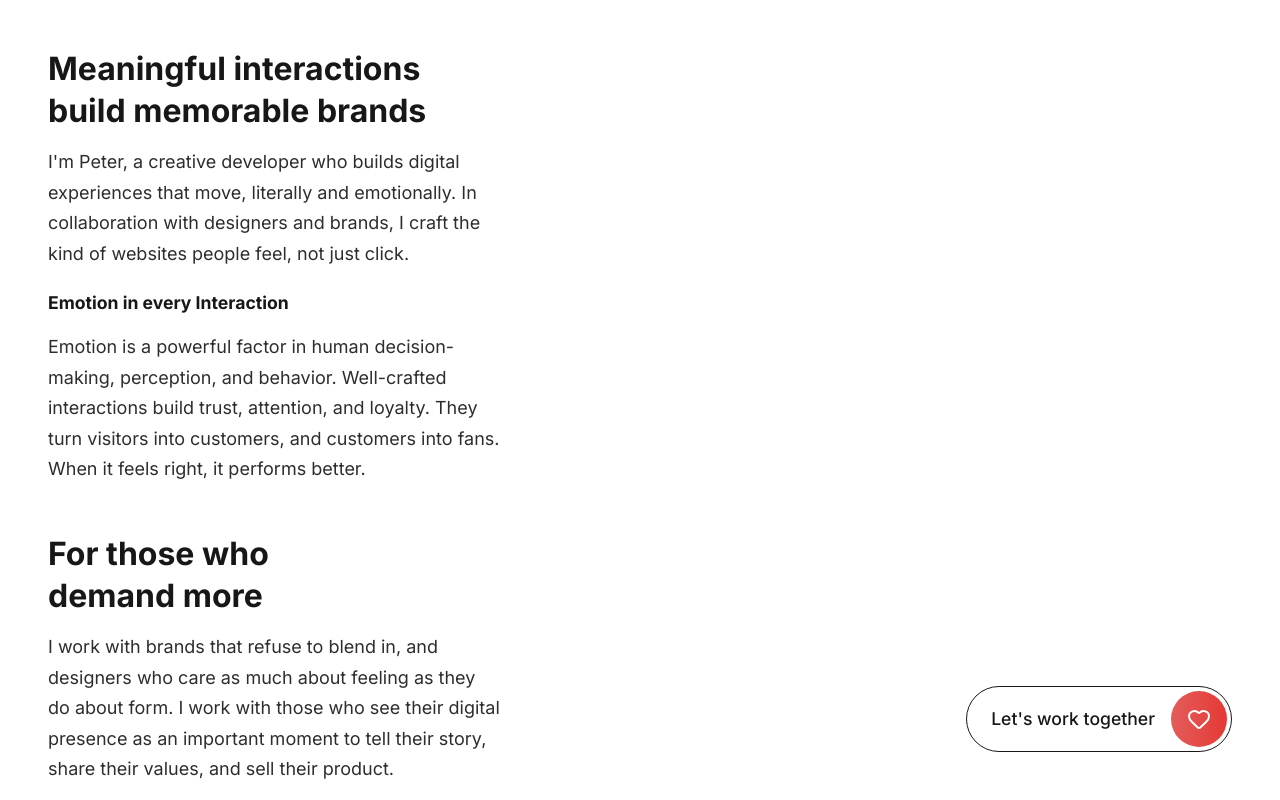
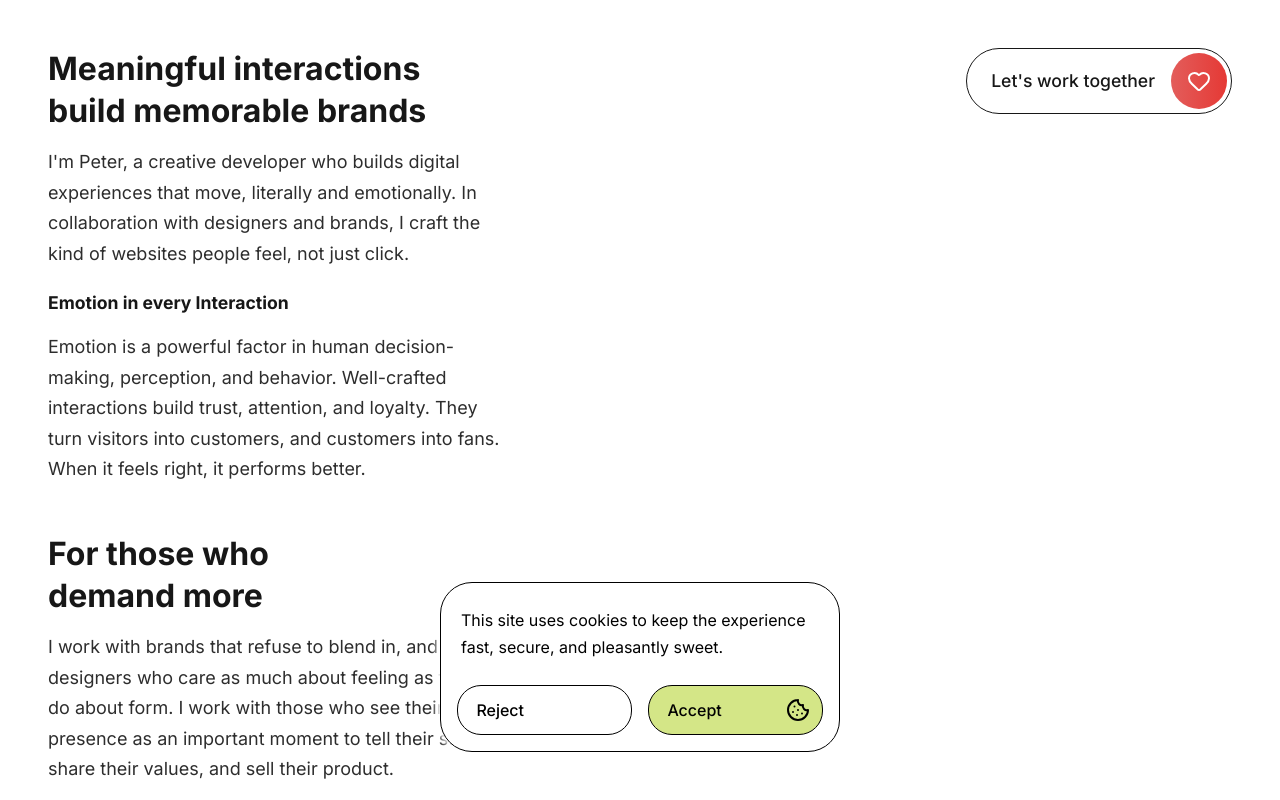
Before and after one commit to Qubica/petercoolen25, a Next.js app: page / in a window 1280 px wide. Shown: the top 800 px of the page. Built offline with nearby package versions, Linux system fonts and the light colour scheme.

Commit message:
tracking

```diff
--- a/package.json
+++ b/package.json
@@ -9,6 +9,7 @@
     "lint": "eslint"
   },
   "dependencies": {
+    "@next/third-parties": "^16.0.0",
     "@radix-ui/react-accordion": "^1.2.12",
     "@tailwindcss/postcss": "^4.1.16",
     "classnames": "^2.5.1",
@@ -17,6 +18,7 @@
     "next": "15.5.5",
     "postcss": "^8.5.6",
     "react": "19.1.0",
+    "react-cookie-consent": "^9.0.0",
     "react-dom": "19.1.0",
     "sass": "^1.93.2",
     "tailwindcss": "^4.1.16"
--- /dev/null
+++ b/src/app/components/Analytics/Ga4Consent.tsx
@@ -0,0 +1,73 @@
+"use client";
+import { useEffect, useState } from "react";
+import Script from "next/script";
+import { shouldShowAnalytics } from "@/app/lib/client-cookie-utils";
+
+declare global {
+  interface Window {
+    // eslint-disable-next-line @typescript-eslint/no-explicit-any
+    dataLayer: any;
+    // eslint-disable-next-line @typescript-eslint/no-explicit-any
+    gtag: (...args: any[]) => void;
+  }
+}
+
+interface GA4ConsentProps {
+  gaId: string;
+  hasAnalyticsConsent?: boolean;
+}
+
+export function GA4Consent({ gaId }: GA4ConsentProps) {
+  const [consentState, setConsentState] = useState(false);
+
+  useEffect(() => {
+    setConsentState(shouldShowAnalytics());
+  }, []);
+
+  useEffect(() => {
+    const handleConsentChange = () => {
+      setConsentState(shouldShowAnalytics());
+    };
+    window.addEventListener("storage", handleConsentChange);
+    window.addEventListener("consentUpdated", handleConsentChange);
+    return () => {
+      window.removeEventListener("storage", handleConsentChange);
+      window.removeEventListener("consentUpdated", handleConsentChange);
+    };
+  }, []);
+
+  useEffect(() => {
+    if (!gaId) return;
+    window.dataLayer = window.dataLayer || [];
+    window.gtag = function () {
+      // eslint-disable-next-line prefer-rest-params
+      window.dataLayer.push(arguments);
+    };
+    window.gtag("consent", "default", {
+      analytics_storage: consentState ? "granted" : "denied",
+      ad_storage: "denied",
+    });
+  }, [gaId, consentState]);
+
+  if (!gaId) return null;
+  return (
+    <>
+      <Script
+        src={`https://www.googletagmanager.com/gtag/js?id=${gaId}`}
+        strategy="afterInteractive"
+      />
+      <Script
+        id="ga4-init"
+        strategy="afterInteractive"
+        dangerouslySetInnerHTML={{
+          __html: `
+window.dataLayer = window.dataLayer || [];
+function gtag(){dataLayer.push(arguments);}
+gtag('js', new Date());
+gtag('config', '${gaId}', { send_page_view: false });
+`,
+        }}
+      />
+    </>
+  );
+}
--- /dev/null
+++ b/src/app/components/CookieConstent/BannerController.tsx
@@ -0,0 +1,29 @@
+"use client";
+import { useEffect, useState } from "react";
+import { CookieBanner } from "./CookieBanner";
+import { shouldShowBanner } from "@/app/lib/client-cookie-utils";
+
+export function BannerController() {
+  const [showBanner, setShowBanner] = useState(false);
+  const [isLoaded, setIsLoaded] = useState(false);
+
+  useEffect(() => {
+    setShowBanner(shouldShowBanner());
+    setIsLoaded(true);
+  }, []);
+
+  useEffect(() => {
+    const handleConsentChange = () => {
+      setShowBanner(shouldShowBanner());
+    };
+    window.addEventListener("storage", handleConsentChange);
+    window.addEventListener("consentUpdated", handleConsentChange);
+    return () => {
+      window.removeEventListener("storage", handleConsentChange);
+      window.removeEventListener("consentUpdated", handleConsentChange);
+    };
+  }, []);
+
+  if (!isLoaded) return null;
+  return <CookieBanner showBanner={showBanner} />;
+}
--- /dev/null
+++ b/src/app/components/CookieConstent/CookieBanner.module.scss
@@ -0,0 +1,63 @@
+.el {
+  background-color: white;
+  border: 1px solid black;
+  position: fixed;
+  bottom: 1rem;
+  right: 1rem;
+  left: 1rem;
+
+  padding: 1rem;
+  margin: auto;
+
+  // color: white;
+
+  z-index: 1000;
+
+  border-radius: 2rem;
+
+  box-shadow: 0 0 8px rgba(255, 255, 255, 1), 0 0 8px rgba(255, 255, 255, 1),
+    0 0 8px rgba(255, 255, 255, 1);
+
+  @media screen and (min-width: 768px) {
+    max-width: 400px;
+
+    bottom: 3rem;
+    right: 3rem;
+    left: 3rem;
+  }
+}
+
+.buttons {
+  display: flex;
+  gap: 1rem;
+}
+
+.button,
+.buttonPrimary {
+  font-weight: 500;
+  display: flex;
+  align-items: center;
+  justify-content: space-between;
+  gap: 0.5rem;
+  padding: 0.75rem 0.75rem 0.75rem 1.15rem;
+  border: 1px solid black;
+  cursor: pointer;
+  background-color: rgba(255, 255, 255, 0.1);
+  // color: white;
+  // color: black;
+
+  border-radius: 1.5rem;
+
+  width: 100%;
+}
+
+.buttonPrimary {
+  background-color: #d4e687;
+  color: black;
+}
+
+.paragraph {
+  font-weight: 400;
+  font-size: 1rem;
+  margin: 0.5rem 0.25rem 1.5rem;
+}
--- /dev/null
+++ b/src/app/components/CookieConstent/CookieBanner.tsx
@@ -0,0 +1,78 @@
+"use client";
+import { useState } from "react";
+import { setCookieConsent } from "@/app/lib/client-cookie-utils";
+
+import styles from "./CookieBanner.module.scss";
+import { Ban, Cookie } from "lucide-react";
+
+interface CookieBannerProps {
+  showBanner: boolean;
+}
+
+export function CookieBanner({ showBanner }: CookieBannerProps) {
+  // const [showSettings, setShowSettings] = useState(false);
+  const [isProcessing, setIsProcessing] = useState(false);
+
+  if (!showBanner) return null;
+
+  const handleAcceptAll = () => {
+    setIsProcessing(true);
+    setCookieConsent({
+      essential: true,
+      analytics: true,
+      consentGiven: true,
+    });
+    setIsProcessing(false);
+  };
+
+  const handleRejectAll = () => {
+    setIsProcessing(true);
+    setCookieConsent({
+      essential: true,
+      analytics: false,
+      consentGiven: true,
+    });
+    setIsProcessing(false);
+  };
+
+  // if (showSettings) {
+  //   return (
+  //     <CookieSettings
+  //       onBack={() => setShowSettings(false)}
+  //       onClose={() => setShowSettings(false)}
+  //     />
+  //   );
+  // }
+
+  return (
+    <div className={styles.el}>
+      <div>
+        <p className={styles.paragraph}>
+          This site uses cookies to keep the experience fast, secure, and
+          pleasantly sweet.
+        </p>
+        <div className={styles.buttons}>
+          <button
+            className={styles.button}
+            onClick={handleRejectAll}
+            disabled={isProcessing}
+          >
+            <span>Reject</span>
+            {/* <Ban /> */}
+          </button>
+          <button
+            className={styles.buttonPrimary}
+            onClick={handleAcceptAll}
+            disabled={isProcessing}
+          >
+            <span>Accept</span>
+            <Cookie />
+          </button>
+        </div>
+        {/* <button onClick={() => setShowSettings(true)} disabled={isProcessing}>
+          Cookie Settings
+        </button> */}
+      </div>
+    </div>
+  );
+}
--- /dev/null
+++ b/src/app/cookie-settings/page.tsx
@@ -0,0 +1,16 @@
+import { Metadata } from "next";
+// import { CookieSettingsPage } from "@/components/cookie-consent/cookie-settings-page";
+
+export const metadata: Metadata = {
+  title: "Cookie Settings",
+  description: "Manage your cookie preferences",
+};
+
+export default function Page() {
+  return (
+    <div className="container mx-auto py-8">
+      {/* Consent state is handled entirely in the client component */}
+      {/* <CookieSettingsPage currentConsent={null} /> */}
+    </div>
+  );
+}
--- a/src/app/layout.tsx
+++ b/src/app/layout.tsx
@@ -1,6 +1,8 @@
 import type { Metadata } from "next";
 import "@/styles/main.scss";
 import { Inter } from "next/font/google";
+import { BannerController } from "./components/CookieConstent/BannerController";
+import { GA4Consent } from "./components/Analytics/Ga4Consent";
 
 export const metadata: Metadata = {
   title: "Peter Coolen Creative Developer",
@@ -41,6 +43,12 @@ export default function RootLayout({
     <html lang="en" className={inter.className}>
       <body>
         <div className="main">{children}</div>
+
+        <BannerController />
+        {/* Analytics will load on client only if allowed */}
+        {process.env.NEXT_PUBLIC_GOOGLE_ANALYTICS && (
+          <GA4Consent gaId={process.env.NEXT_PUBLIC_GOOGLE_ANALYTICS} />
+        )}
       </body>
     </html>
   );
--- /dev/null
+++ b/src/app/lib/client-cookie-utils.ts
@@ -0,0 +1,86 @@
+// lib/client-cookie-utils.ts
+
+export interface CookieConsent {
+  essential: boolean;
+  analytics: boolean;
+  consentGiven: boolean;
+  timestamp: number;
+  version: string;
+}
+
+const CONSENT_COOKIE_NAME = "cookie_consent";
+const CONSENT_DURATION = 12 * 30 * 24 * 60 * 60 * 1000; // 12 months
+const CONSENT_VERSION = "1.0";
+
+export function getCookieConsent(): CookieConsent | null {
+  try {
+    if (typeof window === "undefined") return null;
+    const cookie = document.cookie
+      .split("; ")
+      .find((row) => row.startsWith(CONSENT_COOKIE_NAME + "="));
+    if (!cookie) return null;
+    const cookieValue = cookie.split("=")[1];
+    if (!cookieValue) return null;
+    const consent = JSON.parse(decodeURIComponent(cookieValue));
+
+    // Validate consent structure
+    if (
+      typeof consent !== "object" ||
+      typeof consent.essential !== "boolean" ||
+      typeof consent.analytics !== "boolean" ||
+      typeof consent.consentGiven !== "boolean" ||
+      typeof consent.timestamp !== "number" ||
+      typeof consent.version !== "string"
+    ) {
+      console.warn("Invalid cookie consent structure, resetting consent");
+      return null;
+    }
+    return consent;
+  } catch (error) {
+    console.error("Error parsing cookie consent:", error);
+    return null;
+  }
+}
+
+export function hasValidConsent(): boolean {
+  const consent = getCookieConsent();
+  if (!consent || !consent.consentGiven) return false;
+  const isExpired = Date.now() - consent.timestamp > CONSENT_DURATION;
+  if (isExpired) return false;
+  return consent.version === CONSENT_VERSION;
+}
+
+export function shouldShowAnalytics(): boolean {
+  const consent = getCookieConsent();
+  return hasValidConsent() && consent?.analytics === true;
+}
+
+export function shouldShowBanner(): boolean {
+  return !hasValidConsent();
+}
+
+export function setCookieConsent(
+  consent: Omit<CookieConsent, "timestamp" | "version">
+): void {
+  try {
+    const fullConsent: CookieConsent = {
+      ...consent,
+      timestamp: Date.now(),
+      version: CONSENT_VERSION,
+    };
+    const cookieValue = encodeURIComponent(JSON.stringify(fullConsent));
+    const maxAge = CONSENT_DURATION / 1000;
+    document.cookie = `${CONSENT_COOKIE_NAME}=${cookieValue}; path=/; max-age=${maxAge}; samesite=lax${
+      process.env.NODE_ENV === "production" ? "; secure" : ""
+    }`;
+
+    // Dispatch custom event for other components to listen
+    window.dispatchEvent(
+      new CustomEvent("consentUpdated", { detail: fullConsent })
+    );
+
+    console.log("Cookie consent updated:", fullConsent);
+  } catch (error) {
+    console.error("Error setting cookie consent:", error);
+  }
+}
--- a/src/app/page.module.scss
+++ b/src/app/page.module.scss
@@ -208,7 +208,7 @@
 .aboutFixed {
   display: none;
   position: fixed;
-  bottom: 3rem;
+  top: 3rem;
   right: 3rem;
   z-index: 100;
 
```
Also changed, not shown: 1 other file (tests, documents, lock files or other folders).
